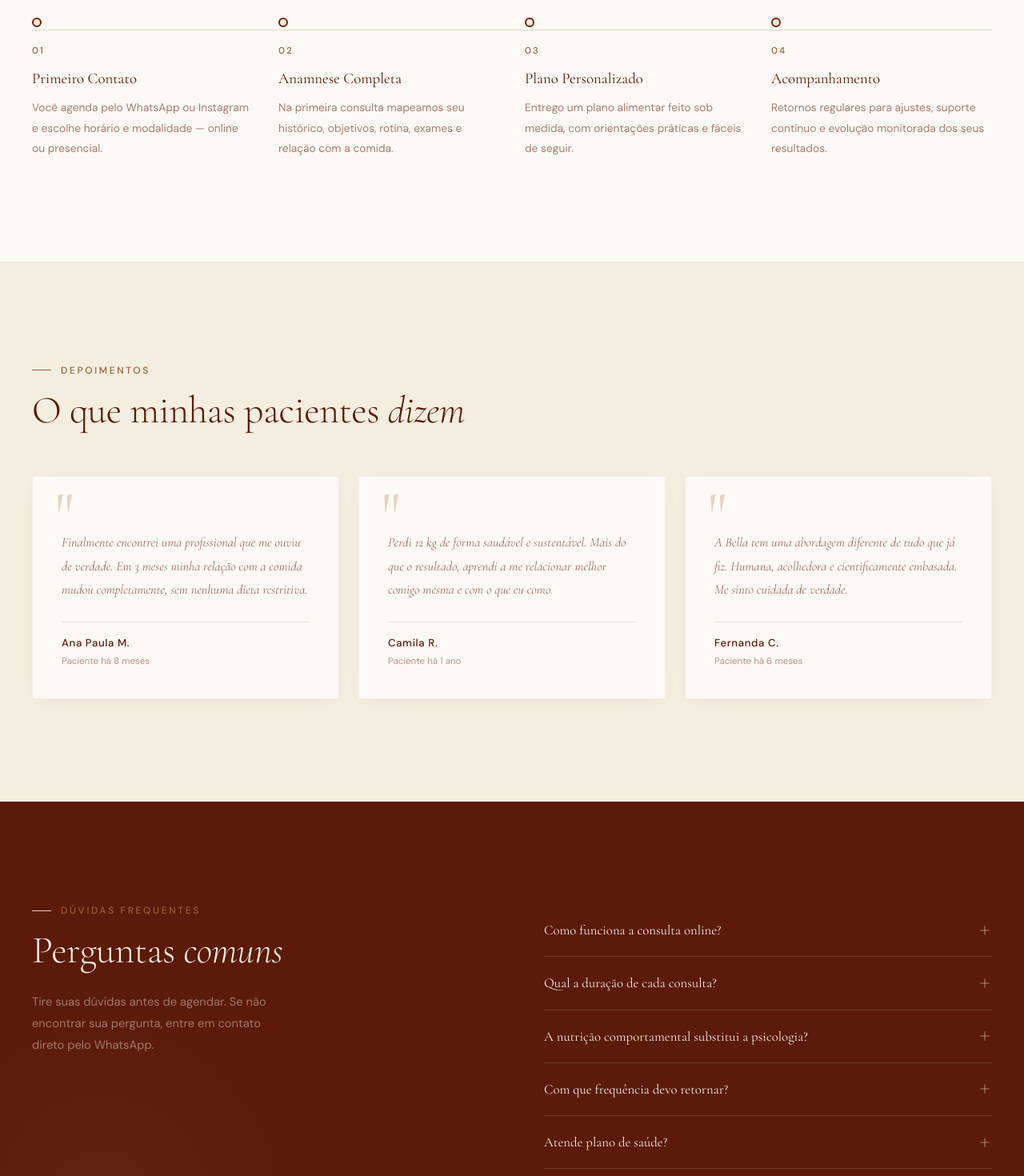
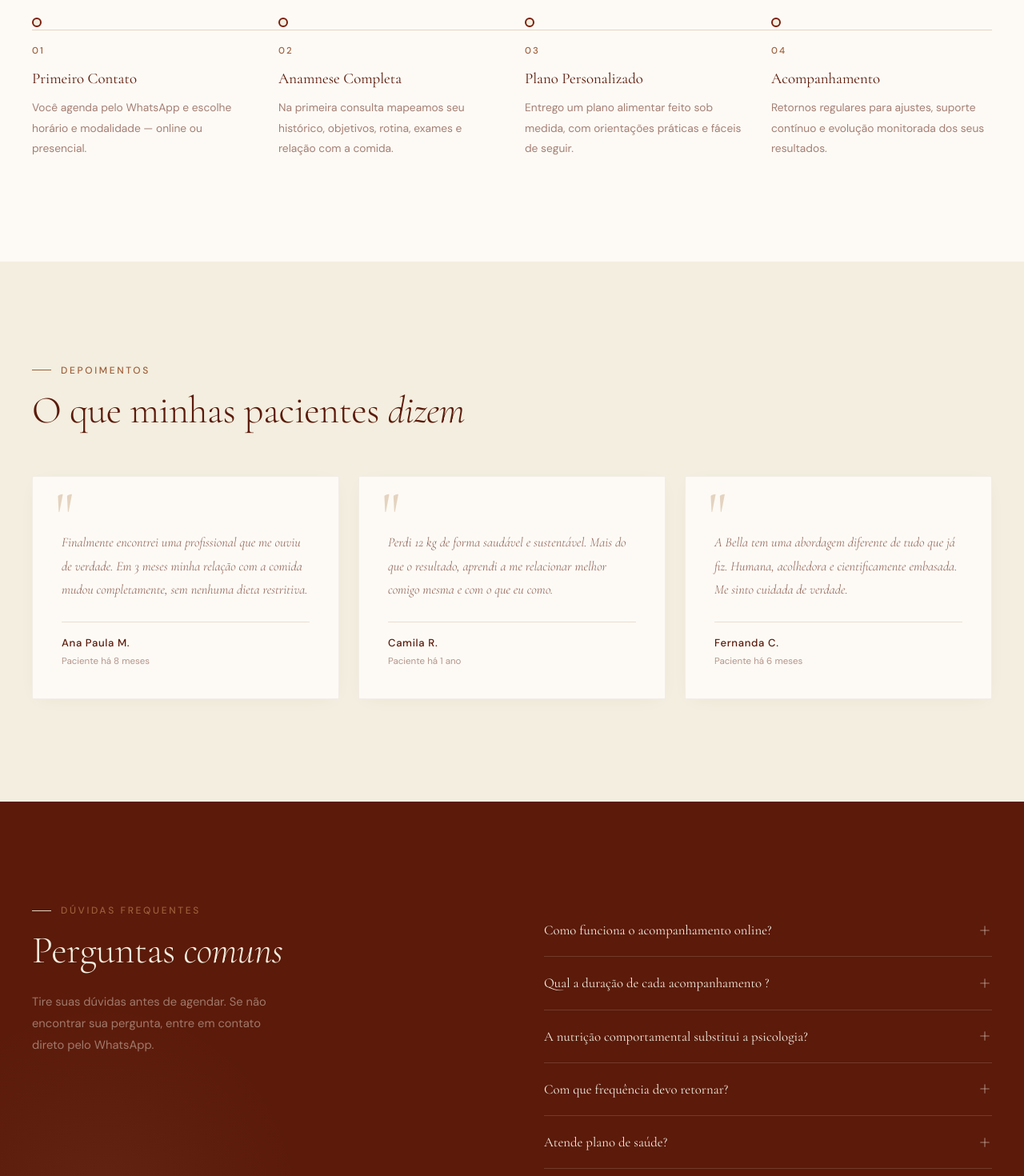
Before and after one commit to Eliseu-Oliveira/Nutricionista-Isabela, a React (Vite) app: page / in a window 1280 px wide. Shown: the part 3900-5370 px from the top of the page at 80% size. Built offline with nearby package versions, Linux system fonts and the light colour scheme.

Commit message:
Ajustes de detalhes

```diff
--- a/src/components/FAQ.jsx
+++ b/src/components/FAQ.jsx
@@ -4,12 +4,12 @@ import { Plus } from 'lucide-react'
 
 const faqs = [
   {
-    q: 'Como funciona a consulta online?',
-    a: 'A consulta online é realizada por videochamada (Google Meet ou similar), com a mesma qualidade e atenção do atendimento presencial. Você recebe o plano alimentar por e-mail após a consulta.',
+    q: 'Como funciona o acompanhamento  online?',
+    a: 'A consulta online é realizada por videochamada (via Google Meet), com a mesma qualidade e atenção do atendimento presencial, o que muda é somente a avaliação física, no online eu ensino o paciente a fazer em casa. O plano alimentar é enviado via grupo de acompanhamento, onde será apresentado e discutido sempre e podendo ser feito mudanças durante todo o tempo do acompanhamento.',
   },
   {
-    q: 'Qual a duração de cada consulta?',
-    a: 'A primeira consulta tem duração de 60 a 90 minutos. Os retornos costumam durar de 40 a 60 minutos, dependendo da demanda.',
+    q: 'Qual a duração de cada acompanhamento ?',
+    a: 'A primeira reunião do acompanhamento tem duração de 60 a 90 minutos.',
   },
   {
     q: 'A nutrição comportamental substitui a psicologia?',
@@ -17,7 +17,7 @@ const faqs = [
   },
   {
     q: 'Com que frequência devo retornar?',
-    a: 'Nos primeiros meses, retornos quinzenais ou mensais são recomendados. Com a evolução, o acompanhamento pode se espaçar conforme a sua necessidade.',
+    a: 'Nos primeiros meses, retornos mensais ou trimestrais são recomendados. Com a evolução, o acompanhamento pode se espaçar conforme a sua necessidade.',
   },
   {
     q: 'Atende plano de saúde?',
--- a/src/components/Processo.jsx
+++ b/src/components/Processo.jsx
@@ -4,7 +4,7 @@ const steps = [
   {
     num: '01',
     title: 'Primeiro Contato',
-    desc: 'Você agenda pelo WhatsApp ou Instagram e escolhe horário e modalidade — online ou presencial.',
+    desc: 'Você agenda pelo WhatsApp e escolhe horário e modalidade — online ou presencial.',
   },
   {
     num: '02',
```
